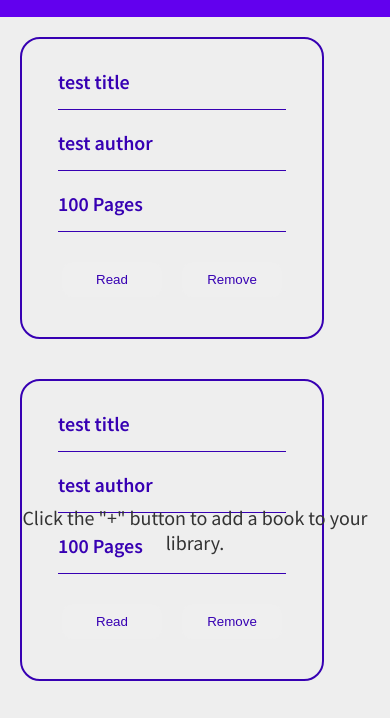
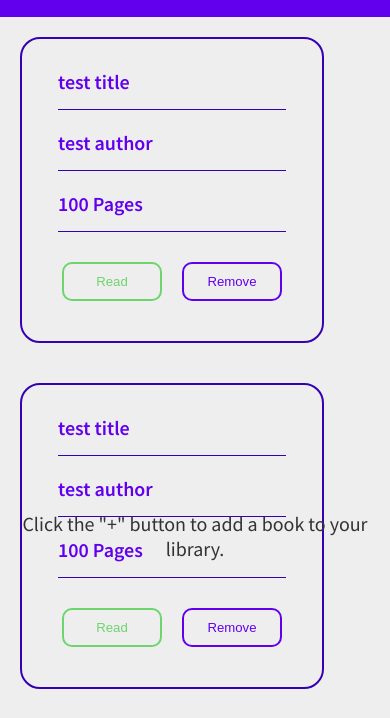
Before and after one commit to agabra23/library-odin, a plain HTML site: page index.html in a window 390 px wide. Shown: the part 73-791 px from the top of the page. Drawn offline with Linux system fonts and the light colour scheme.

Commit message:
Implement readBtn toggle

```diff
--- a/app.js
+++ b/app.js
@@ -97,7 +97,7 @@ function createBookCard(book) {
   btnContainer.classList.add("btnContainer");
   readBtn.classList.add("readBtn", "cardBtn");
   removeBtn.classList.add("removeBtn", "cardBtn");
-  // readBtn.onlclick = toggleRead;
+  readBtn.onclick = toggleRead;
   removeBtn.onclick = removeBook;
 
   bookTitle.textContent = `${book.title}`;
@@ -106,10 +106,10 @@ function createBookCard(book) {
   removeBtn.textContent = "Remove";
 
   if (book.haveRead) {
-    readBtn.classList.add("hasRead");
+    readBtn.classList.add("readTrue");
     readBtn.textContent = "Read";
   } else {
-    readBtn.classList.add("hasNotRead");
+    readBtn.classList.remove("readTrue");
     readBtn.textContent = "Not Read";
   }
 
@@ -129,6 +129,16 @@ function getBookFromForm() {
   const isRead = document.getElementById("is-read");
   return new Book(title, author, pages, isRead);
 }
+
+const toggleRead = (e) => {
+  if (e.target.classList.contains("readTrue")) {
+    e.target.classList.remove("readTrue");
+    e.target.textContent = "Not Read";
+  } else {
+    e.target.classList.add("readTrue");
+    e.target.textContent = "Read";
+  }
+};
 
 const addBook = (e) => {
   e.preventDefault();
--- a/style.css
+++ b/style.css
@@ -10,6 +10,7 @@
   --primary-dark: #333;
   --primary-light: #eee;
   --secondary-light: #dedede;
+  --toggle-green: rgb(110, 212, 110);
 }
 
 *,
@@ -99,6 +100,7 @@ main {
   display: grid;
   grid-template: 1fr / 1fr;
   place-items: center;
+  pointer-events: none;
 }
 
 .placeholder-text {
@@ -230,13 +232,32 @@ input[type="checkbox"] {
   border-bottom: 1px solid var(--purple-700);
   padding-bottom: 1.5rem;
   width: 95%;
+  color: var(--purple-500);
 }
 
-.readBtn,
-.removeBtn {
+.cardBtn {
   padding: 1rem 2rem;
   border-radius: 1rem;
   width: 10rem;
   margin: 1rem;
-  color: var(--purple-700);
+  color: var(--purple-500);
+  border: 2px solid var(--purple-500);
+  font-size: 1.32rem;
+  text-align: center;
+  font-weight: 500;
+  background-color: var(--primary-light);
+  transition: all 0.25s;
 }
+
+.cardBtn:hover {
+  background-color: var(--purple-500);
+  border: 2px solid var(--purple-700);
+  color: var(--primary-light);
+  cursor: pointer;
+}
+
+.readTrue {
+  background-color: var(--primary-light);
+  color: var(--toggle-green);
+  border-color: var(--toggle-green);
+}
```
Also changed, not shown: index.html (+3 -2 lines).
